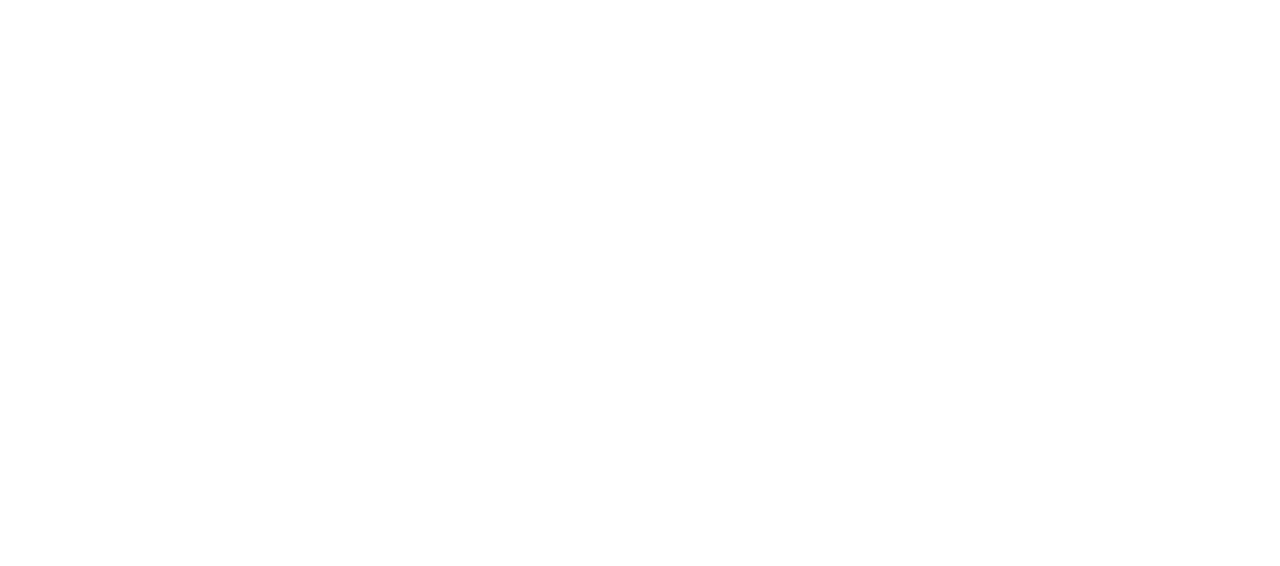
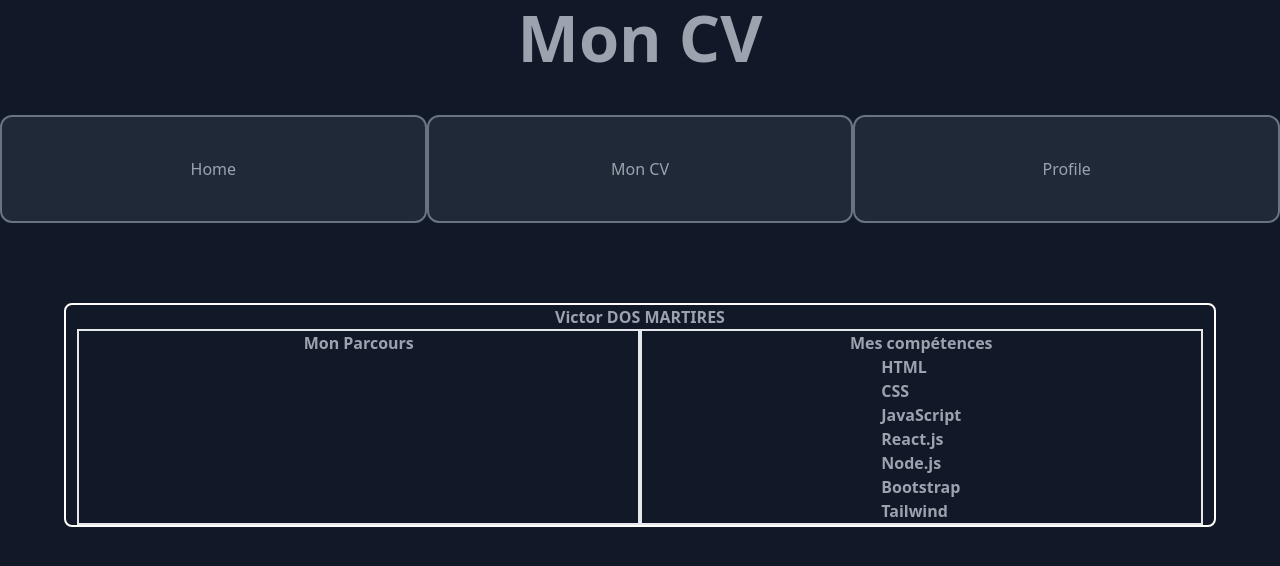
Before and after one commit to Vikito18/Exo_React, a React (Create React App) app in the folder test_website/: page /Cv in a window 1280 px wide. Before the commit this address had no page. Shown: the top 566 px of the page. Built offline with nearby package versions, Linux system fonts and the light colour scheme.

Commit message:
feat : page Cv started

```diff
--- a/test_website/src/App.js
+++ b/test_website/src/App.js
@@ -1,5 +1,6 @@
 import React from "react";
 import { BrowserRouter, Routes, Route } from "react-router-dom";
+import Cv from "./pages/Cv";
 import Home from "./pages/Home";
 
 const App = () => {
@@ -7,6 +8,7 @@ const App = () => {
     <BrowserRouter>
       <Routes>
         <Route path="/" element={<Home />} />
+        <Route path="/Cv" element={<Cv />} />
       </Routes>
     </BrowserRouter>
   );
--- a/test_website/src/components/Nav.js
+++ b/test_website/src/components/Nav.js
@@ -12,7 +12,7 @@ const Nav = () => {
       </NavLink>
       <NavLink
         className="bg-gray-800 flex items-center justify-center p-10 rounded-xl border-gray-500 border-solid border-2 h-[100%] w-[100%] hover:bg-gray-400 hover:text-black"
-        to="/"
+        to="/cv"
       >
         <li>Mon CV</li>
       </NavLink>
--- a/test_website/src/components/Page.js
+++ b/test_website/src/components/Page.js
@@ -14,7 +14,7 @@ export const PageHeader = (props) => {
 const Page = (props) => {
   const { children, title } = props;
   return (
-    <div className="h-screen overflow-auto bg-gray-900 text-gray-400">
+    <div className="h-screen overflow-auto bg-gray-900 text-gray-400 flex flex-col">
       <PageHeader title={title} />
       {children}
     </div>
--- a/test_website/src/pages/Cv.js
+++ b/test_website/src/pages/Cv.js
@@ -1,7 +1,31 @@
 import React from "react";
+import Page from "../components/Page";
 
 const Cv = () => {
-  return <div></div>;
+  return (
+    <Page title="Mon CV">
+      <div className=" flex flex-col self-center items-center border-2 rounded-lg border-white w-[90%] font-extrabold">
+        <h1>Victor DOS MARTIRES</h1>
+        <div className="flex flex-row w-[98%]">
+          <section className="flex flex-col items-center border-2 w-[50%]">
+            <h1>Mon Parcours</h1>
+          </section>
+          <section className="flex flex-col items-center border-2 w-[50%]">
+            <h1>Mes compétences</h1>
+            <ul>
+              <li>HTML</li>
+              <li>CSS</li>
+              <li>JavaScript</li>
+              <li>React.js</li>
+              <li>Node.js</li>
+              <li>Bootstrap</li>
+              <li>Tailwind</li>
+            </ul>
+          </section>
+        </div>
+      </div>
+    </Page>
+  );
 };
 
 export default Cv;
--- a/test_website/src/pages/Home.js
+++ b/test_website/src/pages/Home.js
@@ -14,9 +14,9 @@ const Home = () => {
         <h2 className="flex flex-col text-lg sm:text-xl lg:text-xxl font-extrabold ">
           <span className="flex self-center">Victor</span>{" "}
           <span className="flex self-center">DOS MARTIRES</span>
-          <p className="lg:pt-10  pt-5 flex flex-col lg:flex-row">
+          <p className="lg:pt-10  pt-5 flex flex-col lg:flex-row self-center">
             Développeur{" "}
-            <span className="flex lg:self-center justify-self-center text-yellow-600">
+            <span className="flex lg:self-center justify-self-center self-center text-yellow-600">
               JavaScript
             </span>
           </p>
--- a/test_website/tailwind.config.js
+++ b/test_website/tailwind.config.js
@@ -5,7 +5,7 @@ module.exports = {
     fontSize: {
       sm: ["14px", "20px"],
       base: ["16px", "24px"],
-      lg: ["28px", "38px"],
+      lg: ["25px", "38px"],
       xl: ["35px", "50px"],
       xxl: ["65px", "75px"],
     },
```
Also changed, not shown: test_website/src/img/profile.jpeg (added).
